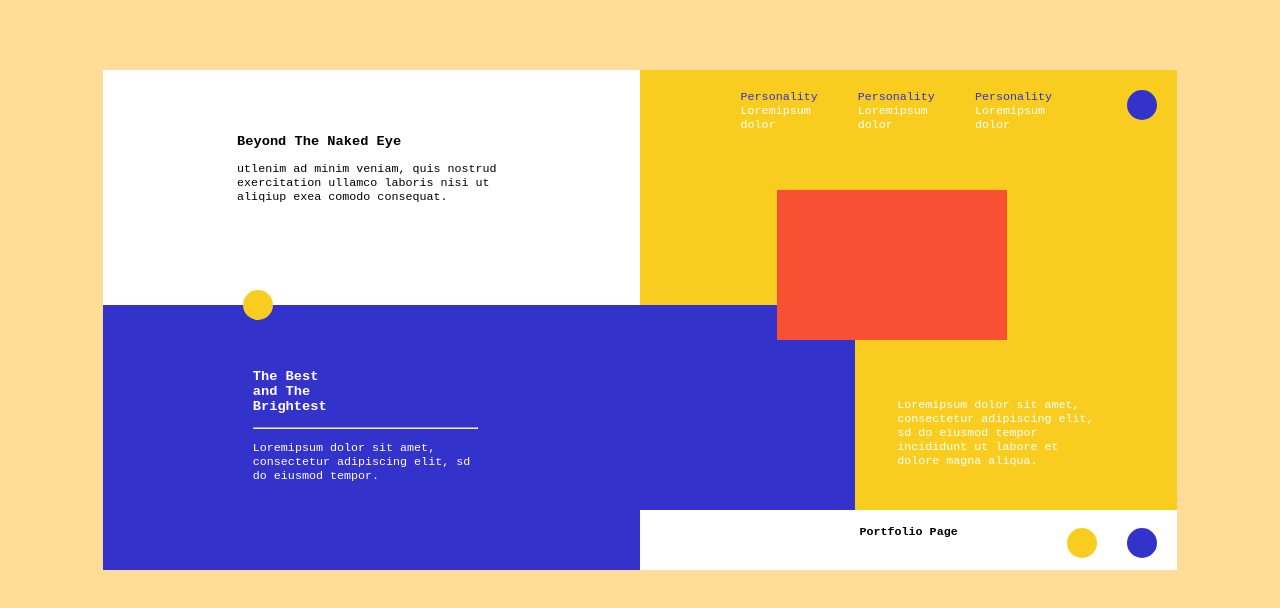
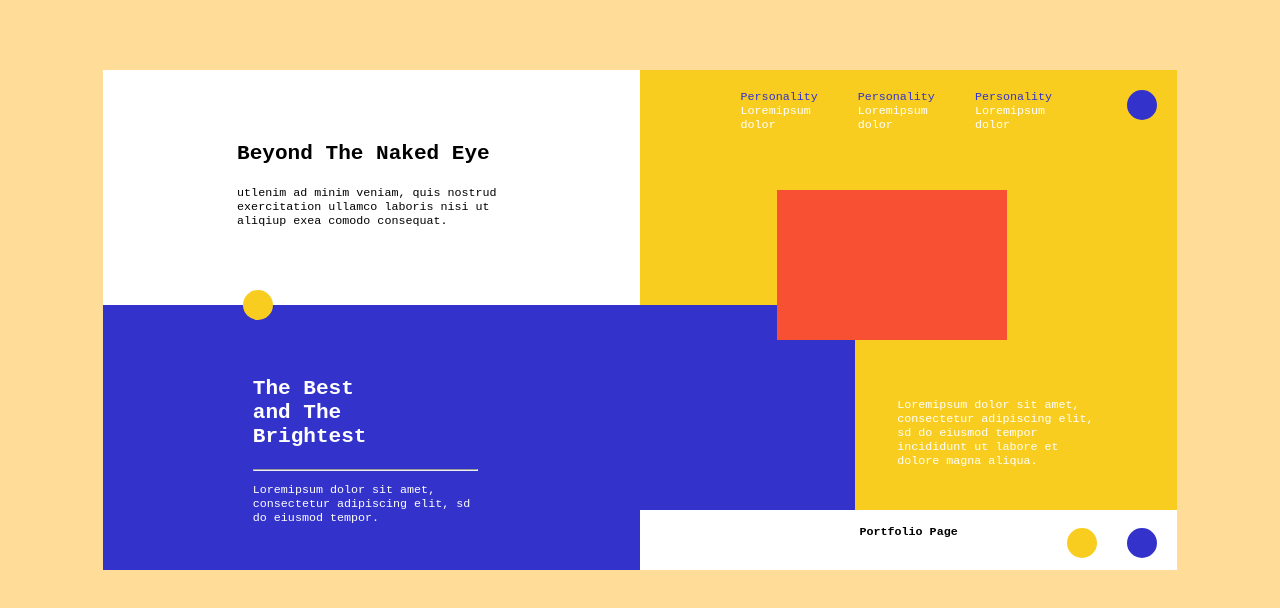
Before and after one commit to Deityhub/assign02, a plain HTML site: page index.html in a window 1280 px wide. Drawn offline with Linux system fonts and the light colour scheme.

Commit message:
adjustment

```diff
--- a/style.css
+++ b/style.css
@@ -162,3 +162,7 @@ body{
 span {
 	color: rgb(51, 51, 204);
 }
+
+h1 {
+	font-size: 1.8em;
+}
```
